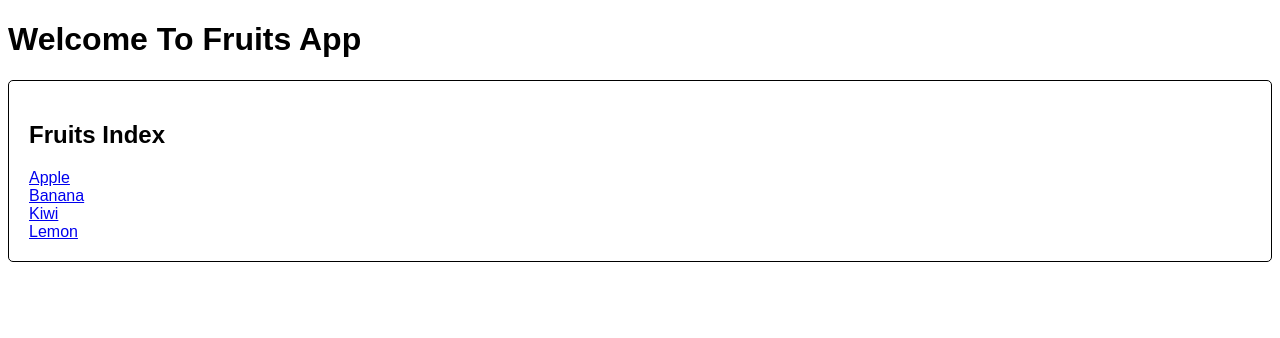
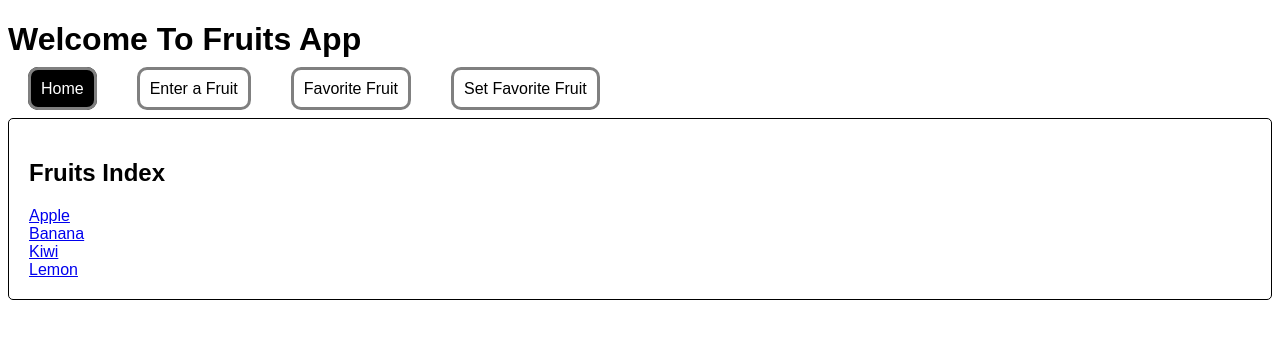
Before and after one commit to isaiahxs/react-practice-assessment, a React (Create React App) app: page / in a window 1280 px wide. Shown: the top 338 px of the page. Built offline with nearby package versions, Linux system fonts and the light colour scheme.

Commit message:
completed phase 6

```diff
--- a/src/App.js
+++ b/src/App.js
@@ -4,12 +4,16 @@ import FruitForm from "./components/FruitForm";
 import FavoriteFruit from "./components/FavoriteFruit";
 import SetFavoriteFruit from "./components/SetFavoriteFruit";
 import FruitShow from './components/FruitShow';
-import { Switch, Route } from "react-router-dom";
+import Navigation from './components/Navigation';
+import { Switch, Route, NavLink } from "react-router-dom";
 
 function App() {
   return (
     <>
       <h1>Welcome to Fruits App</h1>
+
+      <Navigation />
+
       {/* render FruitsIndex inside of App
         pass in array of fruits from mockdata as a prop called fruits */}
         {/* need to use Switch for the "page not found" */}
--- a/src/components/Navigation.js
+++ b/src/components/Navigation.js
@@ -1,5 +1,14 @@
+import { NavLink } from "react-router-dom";
+
 function Navigation() {
-  return null;
+  return (
+    <nav>
+      <NavLink to='/'>Home</NavLink>
+      <NavLink to='/fruits/new'>Enter a Fruit</NavLink>
+      <NavLink to='/fav-fruit'>Favorite Fruit</NavLink>
+      <NavLink to='/set-fav-fruit'>Set Favorite Fruit</NavLink>
+    </nav>
+  )
 }
 
 export default Navigation;
```
